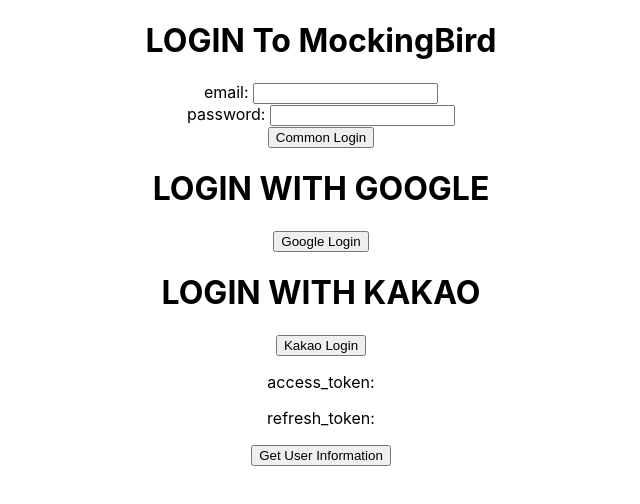
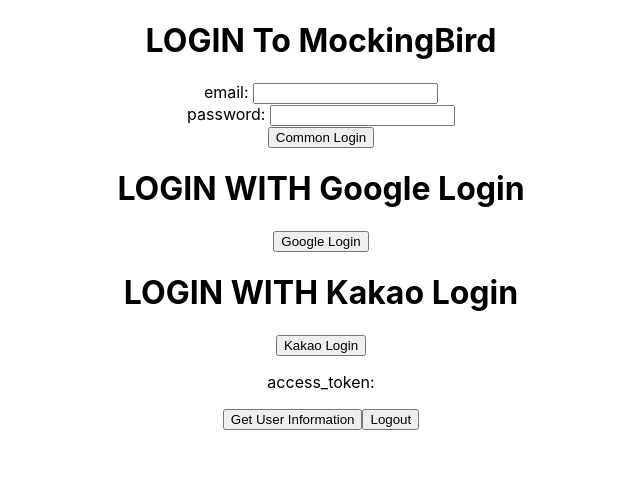
Before and after one commit to brighthonor/social_login_practice, a React (Create React App) app: page / in a window 1280 px wide. Shown: the top 504 px of the page, without its empty margins (319-959 px from the left). Built offline with nearby package versions, Linux system fonts and the light colour scheme; no server answers.

Commit message:
chore: make code prettier

```diff
--- a/src/App.js
+++ b/src/App.js
@@ -4,38 +4,53 @@
 import TokenText from './components/TokenText';
 import CommonLogin from './components/CommonLogin';
 import './App.css';
-import { useCookies } from 'react-cookie';
+import LogoutButton from './components/LogoutButton';
 
 function App() {
   const [at, setAt] = useState(null);
-  const [rt, setRt] = useState(null);
 
-  const [cookie] = useCookies();
-  const [, , removeCookie] = useCookies(['accessToken', 'refreshToken']);
+  const refresh = () => {
+    fetch('http://localhost:8000/auth/token/refresh/', {
+      /*******************************************
+       * credential은 'include'와 'same-site'가 있는데,
+       * 보안상 'same-site'를 써야함.
+       * 그런데 지금은 localhost:3000 과 localhost:8000에서 작업중이므로
+       * 어쩔 수 없이 'include'를 사용중
+       * 이 값을 secret으로 빼서 deploy할때만 값을 바꿔주는 것도
+       * 하나의 방법 (실제로 backend에서는 이 방법을 사용할 예정)
+       ******************************************/
+      method: 'POST',
+      credentials: 'include'
+    })
+    .then(res => {
+      if(res.status===200){
+        return res.json();
+      }
+      else return null;
+    })
+    .then(res => {
+      if(res!==null){
+        setAt(res.access);
+      }
+    });
+  }
 
   useEffect(() => {
-    if(cookie.accessToken!==undefined){
-      setAt(cookie.accessToken);
-      setRt(cookie.refreshToken);
-      console.log(cookie.accessToken);
-      // !IMPORTANT for Security
-      // removeCookie('accessToken', undefined);
-      // removeCookie('refreshToken', undefined);
-    };
-  }, [cookie, removeCookie]);
+    refresh();
+    const interval = setInterval(() => {
+      refresh();
+    }, 4000*60); // 이건 일단은 4분인데, 백엔드와 원만한 합의 후 수정 가능
+    return () => clearInterval(interval);
+  }, [])
 
   return (
     <div className="App">
-        <h1>LOGIN To MockingBird</h1>
-        <CommonLogin at={at} setAt={setAt} rt={rt} setRt={setRt} />
-        <h1>LOGIN WITH GOOGLE</h1>
+        <CommonLogin at={at} setAt={setAt} />
         <GetTokenButton provider='google'  />
-        <h1>LOGIN WITH KAKAO</h1>
         <GetTokenButton provider='kakao' />
-
-        <TokenText at={at} rt={rt} />
-
-        <GetUserInfoButton at={at} rt={rt} />
+        <TokenText at={at} />
+        <GetUserInfoButton at={at} />
+        <LogoutButton at={at} setAt={setAt} />
       </div>
   );
 }
--- a/src/components/CommonLogin.js
+++ b/src/components/CommonLogin.js
@@ -16,12 +16,12 @@
     .then(res => res.json())
     .then(res => {
       props.setAt(res.access_token);
-      props.setRt(res.refresh_token);
     })
   }
 
   return (
     <>
+    <h1>LOGIN To MockingBird</h1>
       email: <input value={email} onChange={val=>setEmail(val.target.value)}></input> <br />
       password: <input value={password} onChange={val=>setPassword(val.target.value)}></input> <br />
       <button onClick={login}>Common Login</button>
--- a/src/components/GetTokenButton.js
+++ b/src/components/GetTokenButton.js
@@ -1,5 +1,4 @@
-import { useEffect } from "react";
-import { useCookies } from "react-cookie";
+import React from 'react';
 
 const GetTokenButton = (props) => {
   const link = props.provider === 'google' ? 'http://localhost:8000/auth/rest-auth/google/redirect/' : 'http://localhost:8000/auth/rest-auth/kakao/redirect/';
@@ -8,6 +7,7 @@
 
   return (
     <>
+    <h1>LOGIN WITH {buttonName}</h1>
       <a href={link}><button>{buttonName}</button></a>
     </>
   )
--- a/src/components/GetUserInfoButton.js
+++ b/src/components/GetUserInfoButton.js
@@ -2,17 +2,16 @@
 
 const GetUserInfoButton = (props) => {
   const getUserInfoFunc = () => {
-    // if(props.at === null || props.at === undefined){
-    //   console.log('user is not defined.')
-    // }else{
-      fetch('http://localhost:8000/auth/token/refresh/', {
-        method: 'POST',
-        credentials: "include"
-        // headers: { 'Authorization': 'Bearer '+props.at }
+    if(props.at === null || props.at === undefined){
+      console.log('user is not defined.')
+    }else{
+      fetch('http://localhost:8000/auth/user/profile/', {
+        method: 'GET',
+        headers: {'Authorization': 'Bearer '+props.at}
       })
       .then(res => res.json())
       .then(res => console.log(res));
-    // }
+    }
   };
 
   return (
--- /dev/null
+++ b/src/components/LogoutButton.js
@@ -0,0 +1,21 @@
+import React from 'react';
+
+const LogoutButton = (props) => {
+  const logout = () => {
+    fetch('http://localhost:8000/auth/logout/',{
+      method: "POST",
+      headers: {'Authorization': 'Bearer '+props.at}
+    })
+    .then(res => res.json())
+    .then(res => console.log('logout success'));
+    props.setAt("");
+  }
+
+  return (
+    <>
+      <button onClick={logout}>Logout</button>
+    </>
+  );
+}
+
+export default LogoutButton;
--- a/src/components/TokenText.js
+++ b/src/components/TokenText.js
@@ -1,18 +1,9 @@
-import React, { useEffect, useState } from 'react';
+import React from 'react';
 
 const TokenText = (props) => {
-  const [at, setAt] = useState("");
-  const [rt, setRt] = useState("");
-
-  useEffect(() => {
-    setAt(props.at);
-    setRt(props.rt);
-  }, [props]);
-
   return (
     <>
-      <p>access_token: {at}</p>
-      <p>refresh_token: {rt}</p>
+      <p>access_token: {props.at}</p>
     </>
   );
 };
--- a/src/index.js
+++ b/src/index.js
@@ -3,14 +3,11 @@
 import './index.css';
 import App from './App';
 import reportWebVitals from './reportWebVitals';
-import { CookiesProvider } from 'react-cookie';
 
 const root = ReactDOM.createRoot(document.getElementById('root'));
 root.render(
   <React.StrictMode>
-    <CookiesProvider>
-      <App />
-    </CookiesProvider>
+    <App />
   </React.StrictMode>
 );
 
```
